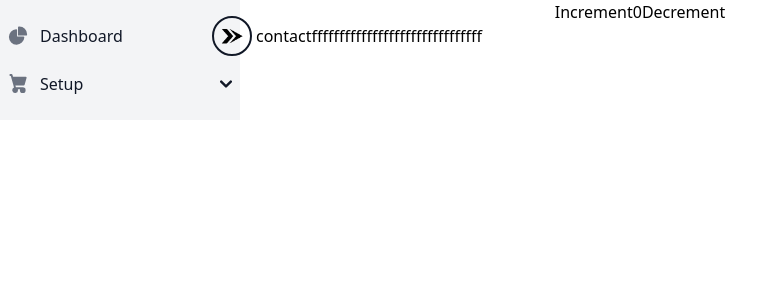
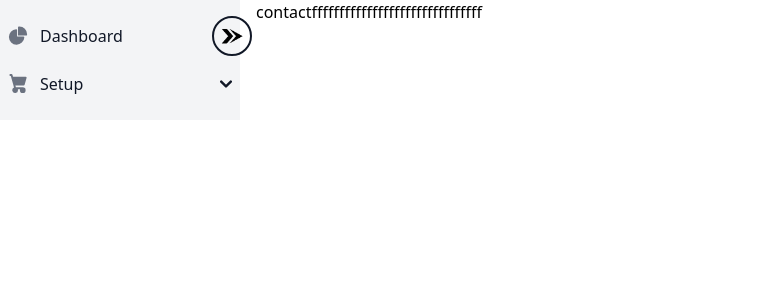
Before and after one commit to itaminul/ERP-front-end, a React (Create React App) app: page /contact in a window 1280 px wide. Shown: the top 300 px of the page, without its empty margins (0-780 px from the left). Built offline with nearby package versions, Linux system fonts and the light colour scheme.

Commit message:
menu toggle using redux

```diff
--- a/src/App.tsx
+++ b/src/App.tsx
@@ -17,6 +17,7 @@ import Index from "./components/pages/hr/setup/department/DeptIndex";
 import InventoryDashboard from "./components/pages/inventory/InventoryDashboard";
 import DrawerSideBar from "./components/layouts/DrawerSidebar";
 import EditDepartment from "./components/pages/hr/setup/department/EditDepartment";
+import Billing from "./components/Billing";
 
 
 function App() {
@@ -36,6 +37,7 @@ return (
         <Route path="/inventory" element={<InventoryDashboard />} />
         <Route path="/drawerSideBar" element={<DrawerSideBar />} />
         <Route path="/editDepartment" element={<EditDepartment />} />
+        <Route path="/billing" element={<Billing />} />
       </Routes>
     </div>
   );
--- /dev/null
+++ b/src/components/Billing.tsx
@@ -0,0 +1,14 @@
+import DrawerSideBar from "./layouts/DrawerSidebar";
+
+const Billing = () => {
+  return <>
+    <div className="">
+      <DrawerSideBar />
+    </div>
+    <div className=" flex ml-64">
+    Billing
+    </div>
+  </>;
+};
+
+export default Billing;
--- a/src/components/layouts/DrawerSidebar.tsx
+++ b/src/components/layouts/DrawerSidebar.tsx
@@ -1,47 +1,33 @@
 import { useState } from "react";
 import { useSelector , useDispatch } from "react-redux";
 import { Link } from "react-router-dom";
-import { decrement, increment } from "../../redux/features/counterSlice";
 import { RootState } from "../../redux/store/store";
+import { toggleMenu } from "../../redux/features/menuSlice";
 const DrawerSideBar = () => {
-  const [open, setOpen] = useState(true);
-  const [showSidebar, setShowSidebar] = useState(false);
   const [showDropDownMenu, setShowDropDownMenu] = useState(false);
-  const count = useSelector((state: RootState) => state.counter.value)
+  const isOpen= useSelector((state: RootState) => state.menu.isOpen)
   const dispatch = useDispatch()
+
+  const toggleMenuHandler = () => {
+    dispatch(toggleMenu());
+  }
   return (
     <>
-     <div>
-        <button
-          aria-label="Increment value"
-          onClick={() => dispatch(increment())}
-        >
-          Increment
-        </button>
-        <span>{count}</span>
-        <button
-          aria-label="Decrement value"
-          onClick={() => dispatch(decrement())}
-        >
-          Decrement
-        </button>
-      </div>
       <div
         className="flex fixed top-0  z-40 h-screen bg-white  dark:bg-gray-800"
         aria-labelledby="drawer-navigation-label"
       >
         <div
-          className={`${
-            open ? "w-60" : "w-16"
-          } duration-300 h-screen pt-0  relative`}
+          className={`${isOpen ? "w-60" : "w-16"} duration-300 h-screen pt-0  relative`}
         >
           <img
             src="arrow-icon.webp"
             className={`absolute cursor-pointer -right-3 top-4 w-10 border-2 border-gray-900 rounded-full ${
-              !open && "rotate-180"
+              !isOpen && "rotate-180"
             }`}
-            onClick={() => setOpen(!open)}
+            onClick={toggleMenuHandler}
           />
+          {isOpen && (
           <div>
             <div
               className={`py-4 overflow-y-auto bg-gray-100 dark:hover:bg-gray-700`}
@@ -119,12 +105,7 @@ const DrawerSideBar = () => {
                       </Link>
                     </li>
                     <li className={`${!open && "hidden"}`}>
-                      <a
-                        href="#"
-                        className="flex items-center w-full p-2 text-gray-900 transition duration-75 rounded-lg pl-11 group hover:bg-gray-100 dark:text-white dark:hover:bg-gray-700"
-                      >
-                        Billing
-                      </a>
+                    <Link to="/billing">Billing</Link>
                     </li>
                     <li className={`${!open && "hidden"}`}>
                       <a
@@ -139,6 +120,7 @@ const DrawerSideBar = () => {
               </ul>
             </div>
           </div>
+          )}
         </div>
       </div>
     </>
--- /dev/null
+++ b/src/redux/features/menuSlice.tsx
@@ -0,0 +1,28 @@
+import { createSlice } from "@reduxjs/toolkit";
+interface MenuState {
+    isOpen: boolean;
+}
+
+const initialState: MenuState = {
+    isOpen: true
+}
+
+const menuSlice = createSlice({
+    name: 'menu',
+    initialState,
+    reducers: {
+        openMenu: (state) => {
+            state.isOpen = true;
+        },
+        closeMenu: (state) => {
+            state.isOpen = false;
+        },
+        toggleMenu: (state) => {
+            state.isOpen = !state.isOpen;
+        }
+
+    }
+})
+
+export const {openMenu, closeMenu, toggleMenu} = menuSlice.actions;
+export default menuSlice.reducer;
--- a/src/redux/features/toggleSlice.ts
+++ b/src/redux/features/toggleSlice.ts
@@ -4,7 +4,7 @@ import type { RootState } from '../store/store'
 
 // Define a type for the slice state
 interface CounterState {
-  value: false
+  value: boolean
 }
 
 // Define the initial state using that type
@@ -17,11 +17,11 @@ export const toggleSlice = createSlice({
   // `createSlice` will infer the state type from the `initialState` argument
   initialState,
   reducers: {
-    increment: (state) => {
+    show: (state) => {
       state.value = false
     },
-    decrement: (state) => {
-      state.value = false
+    close: (state) => {
+      state.value = true
     },
     // Use the PayloadAction type to declare the contents of `action.payload`
     incrementByAmount: (state, action: PayloadAction<any>) => {
@@ -30,7 +30,7 @@ export const toggleSlice = createSlice({
   },
 })
 
-export const { increment, decrement, incrementByAmount } = toggleSlice.actions
+export const { show, close, incrementByAmount } = toggleSlice.actions
 
 // Other code such as selectors can use the imported `RootState` type
 export const selectCount = (state: RootState) => state.counter.value
--- a/src/redux/store/store.ts
+++ b/src/redux/store/store.ts
@@ -1,10 +1,12 @@
 import { configureStore } from '@reduxjs/toolkit'
 import counterReducer from '../features/counterSlice'
 import toggleReducer from '../features/toggleSlice'
+import menuReducer from '../features/menuSlice'
 export const store = configureStore({
   reducer: {
     counter: counterReducer,
-    toggle: toggleReducer
+    toggle: toggleReducer,
+    menu: menuReducer
   },
 })
 
```
